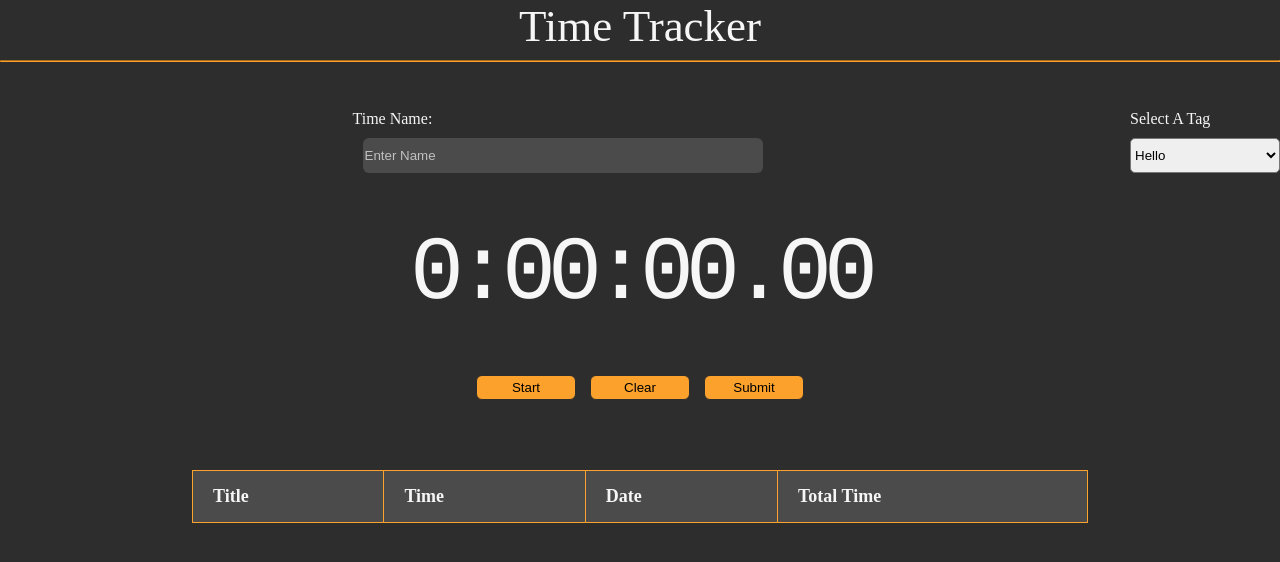
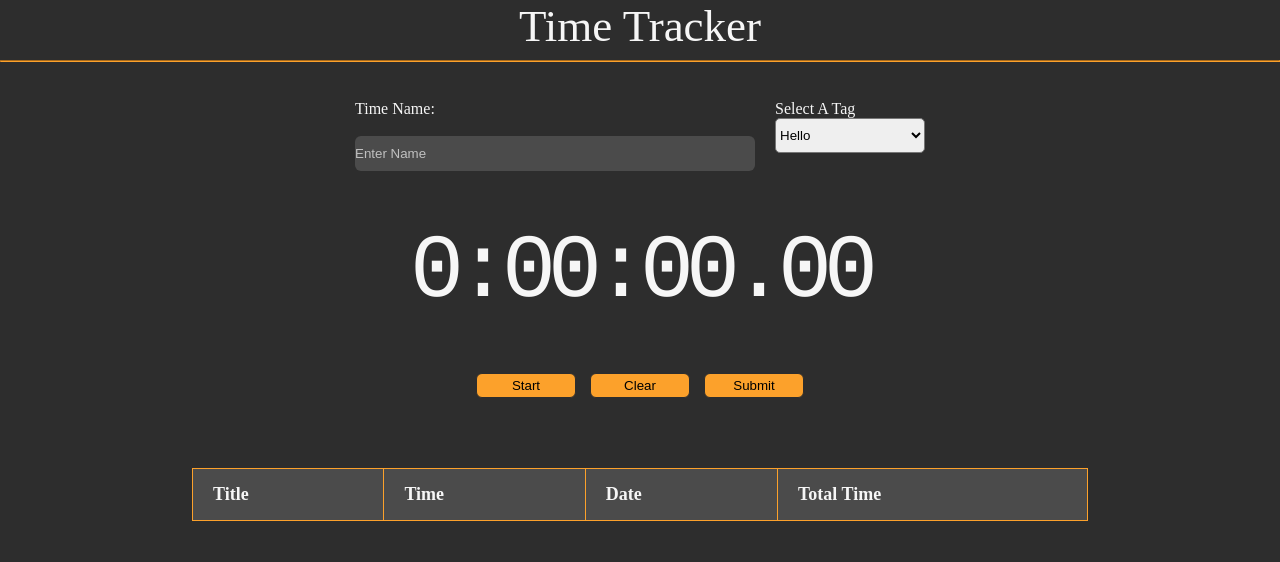
Before and after one commit to jclind/time-tracker, a plain HTML site: page index.html in a window 1280 px wide. Drawn offline with nearby package versions, Linux system fonts and the light colour scheme.

Commit message:
Changing selection input CSS

```diff
--- a/index.html
+++ b/index.html
@@ -11,7 +11,7 @@
 
     <div id="stop-watch">
         <div class="input-container">
-            <div class="title-input-container" style="margin: 0 auto; width: 420px;">
+            <div class="title-input-container">
                 <div class="title-input-text" id="title-input-text">Time Name:</div><br>
                 <input type="text" class="title-input" id="title-input" placeholder="Enter Name">
             </div>
--- a/styles.css
+++ b/styles.css
@@ -9,7 +9,6 @@ hr {
     border-color: rgb(252, 161, 43);
 }
 
-
 .title {
     margin: 0 auto;
     width: 100%;
@@ -17,25 +16,26 @@ hr {
     font-size: 45px;
     font-weight: 400;
 }
-.title-input-text{
-    float: left;
-    padding: 10px 0px;
-}
+
+
 .input-container {
     display: flex;
     justify-content: center;
-    margin: 0 auto;
     padding: 30px 0px 30px 0px;
 }
+
+.title-input-text, .select-title {
+    text-align: left;
+    margin: 0;
+    padding: 0;
+}
+
 .title-input-container {
-    padding-right: 5px;
-}
-.select-title {
-    text-align: left;
-    padding: 10px 0px;
+    width: 420px;
 }
 
 .title-input {
+    float: left;
     outline: none;
     color: white;
     border: none;
@@ -43,6 +43,8 @@ hr {
     border-radius: 6px;
     height: 35px;
     width: 400px;
+    padding: 0;
+    margin: 0;
 }
 
 .select-container {
@@ -50,10 +52,9 @@ hr {
 }
 
 #tag-input {
-    /* margin-top: 10px; */
     width: 150px;
     height: 35px;
-    border-radius: 5px;;
+    border-radius: 5px;
 }
 
 select option {
```
